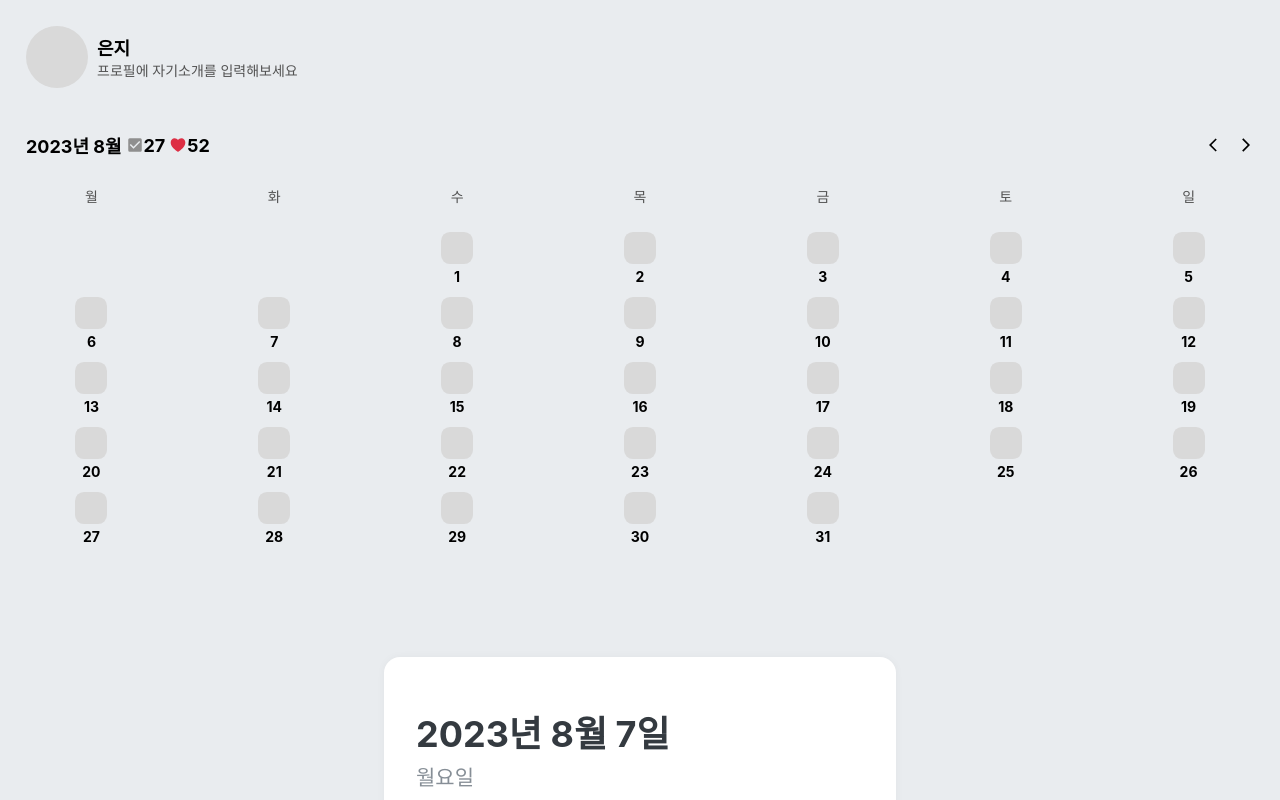
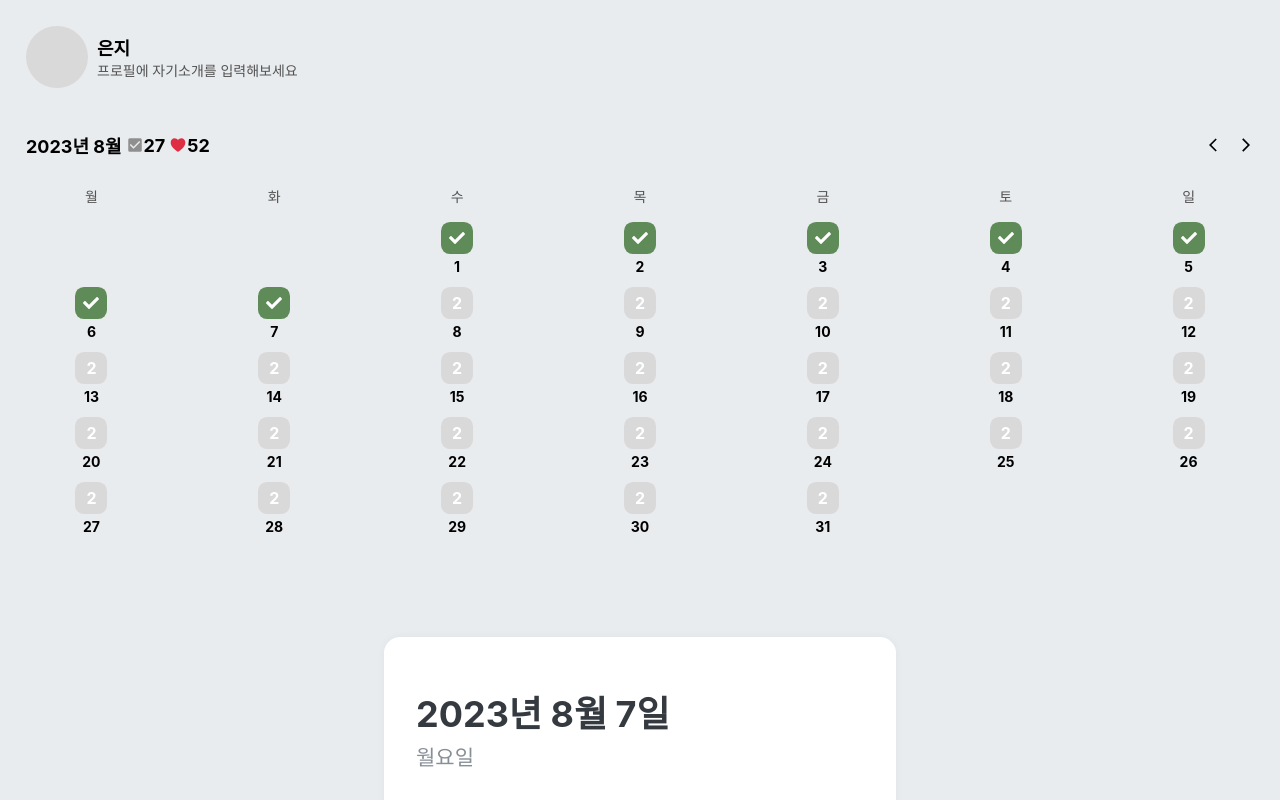
Before and after one commit to eunjios/todo-list, a React (Create React App) app: page / in a window 1280 px wide. Shown: the top 800 px of the page. Built offline with nearby package versions, Linux system fonts and the light colour scheme.

Commit message:
feat: check props

```diff
--- a/src/components/Calendar.js
+++ b/src/components/Calendar.js
@@ -1,5 +1,6 @@
 import React from 'react';
 import styled from 'styled-components';
+import { FaCheck } from 'react-icons/fa';
 
 const days = ["월", "화", "수", "목", "금", "토", "일"];
 
@@ -15,7 +16,6 @@ const CalendarDay = styled.div`
   grid-template-columns: repeat(7, 1fr);
   padding: 10px;
   color: #525252;
-  font-family: Inter;
   font-size: 14px;
   font-style: normal;
   font-weight: 500;
@@ -27,7 +27,6 @@ const CalendarGrid = styled.div`
   display: grid;
   grid-template-columns: repeat(7, 1fr);
   width: 100%;
-  padding: 10px;
 `;
 
 const TodoDay = styled.div`
@@ -39,10 +38,15 @@ const TodoDay = styled.div`
 `;
 
 const TodoDayCheck = styled.div`
+  display: flex;
+  justify-content: center;
+  align-items: center;
   width: 32px;
   height: 32px;
   border-radius: 28%;
-  background-color: #D9D9D9;
+  background-color: ${props =>
+    (props.isPast ? '#5F8B58' : '#D9D9D9')
+  };
 
   /*
   TODO:
@@ -53,13 +57,18 @@ const TodoDayCheck = styled.div`
   <div>{남아 있는 할 일 개수}<div>
   {남아 있는 할 일 개수} 가 0 이면 -> check 표시
   */
+  color: #FFF;
+  text-align: center;
 
+  font-size: 16px;
+  font-style: normal;
+  font-weight: 700;
+  line-height: normal;
 `;
 
 const TodoDayDate = styled.div`
   color: #000;
   text-align: center;
-  font-family: Inter;
   font-size: 14px;
   font-style: normal;
   font-weight: 700;
@@ -75,9 +84,13 @@ const Calendar = () => {
   const calendarDates = [];
   for (let i = 1 - firstDayOfWeek; i <= lastDay.getDate(); i++) {
     if (i > 0) {
-      calendarDates.push(i);
+      const date = new Date(currentDate.getFullYear(), currentDate.getMonth(), i);
+      calendarDates.push({
+        date: i,
+        isPast: date < currentDate,
+      });
     } else {
-      calendarDates.push('');
+      calendarDates.push({date: '', isPast: true});
     }
   }
 
@@ -90,12 +103,14 @@ const Calendar = () => {
         ))}
       </CalendarDay>
       <CalendarGrid>
-        {calendarDates.map((date, index) => (
+        {calendarDates.map((day, index) => (
           <TodoDay key={index}>
-            {date !== '' && (
+            {day.date !== '' && (
               <>
-                <TodoDayCheck />
-                <TodoDayDate>{date}</TodoDayDate>
+                <TodoDayCheck isPast={day.isPast}>
+                  {day.isPast ? <FaCheck /> : "2"}
+                </TodoDayCheck>
+                <TodoDayDate>{day.date}</TodoDayDate>
               </>
             )}
           </TodoDay>
--- a/src/components/TodoCalendar.js
+++ b/src/components/TodoCalendar.js
@@ -20,7 +20,6 @@ const CalendarInfo = styled.div`
 
 const CalendarDate = styled.p`
   color: #000;
-  font-family: Inter;
   font-size: 18px;
   font-style: normal;
   font-weight: 700;
@@ -31,7 +30,6 @@ const CalendarDone = styled.div`
   display: flex;
   align-items: center;
   color: #000;
-  font-family: Inter;
   font-size: 18px;
   font-style: normal;
   font-weight: 700;
```
